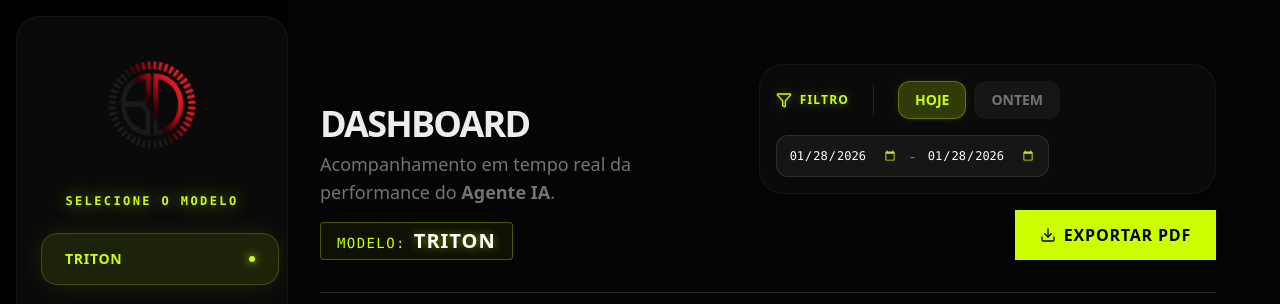
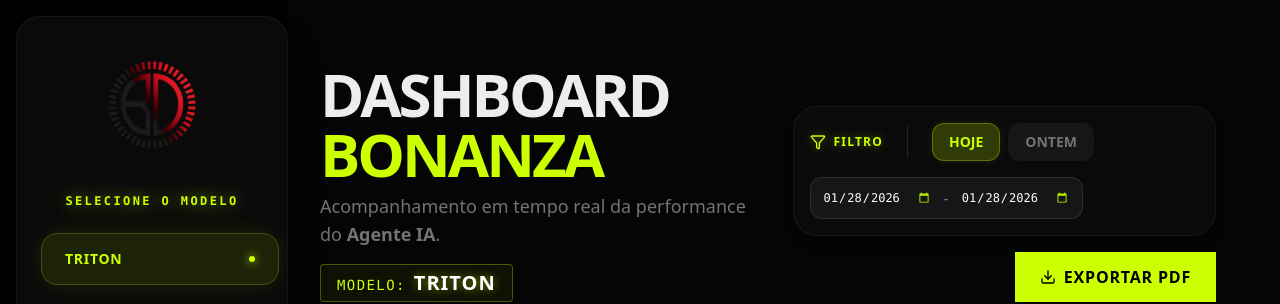
Before and after one commit to andremoller3/dashboardbonaza, a Next.js app: page / in a window 1280 px wide. Shown: the top 304 px of the page. Built offline with nearby package versions, Linux system fonts and the light colour scheme; no server answers.

Commit message:
Update dashboard title to DASHBOARD BONANZA

```diff
--- a/src/app/page.tsx
+++ b/src/app/page.tsx
@@ -72,8 +72,8 @@ export default function Home() {
           {/* Header Section (Title Only) */}
           <header className="flex flex-col md:flex-row md:items-end justify-between gap-6 pb-8 border-b border-border">
             <AnimatedWrapper direction="left">
-              <h1 className="text-4xl font-black tracking-tighter uppercase leading-none">
-                DASHBOARD
+              <h1 className="text-4xl md:text-6xl font-black uppercase tracking-tighter mb-2">
+                DASHBOARD <span className="text-[#ccff00]">BONANZA</span>
               </h1>
               <p className="mt-2 text-muted-foreground text-lg">
                 Acompanhamento em tempo real da performance do <strong>Agente IA</strong>.
```
